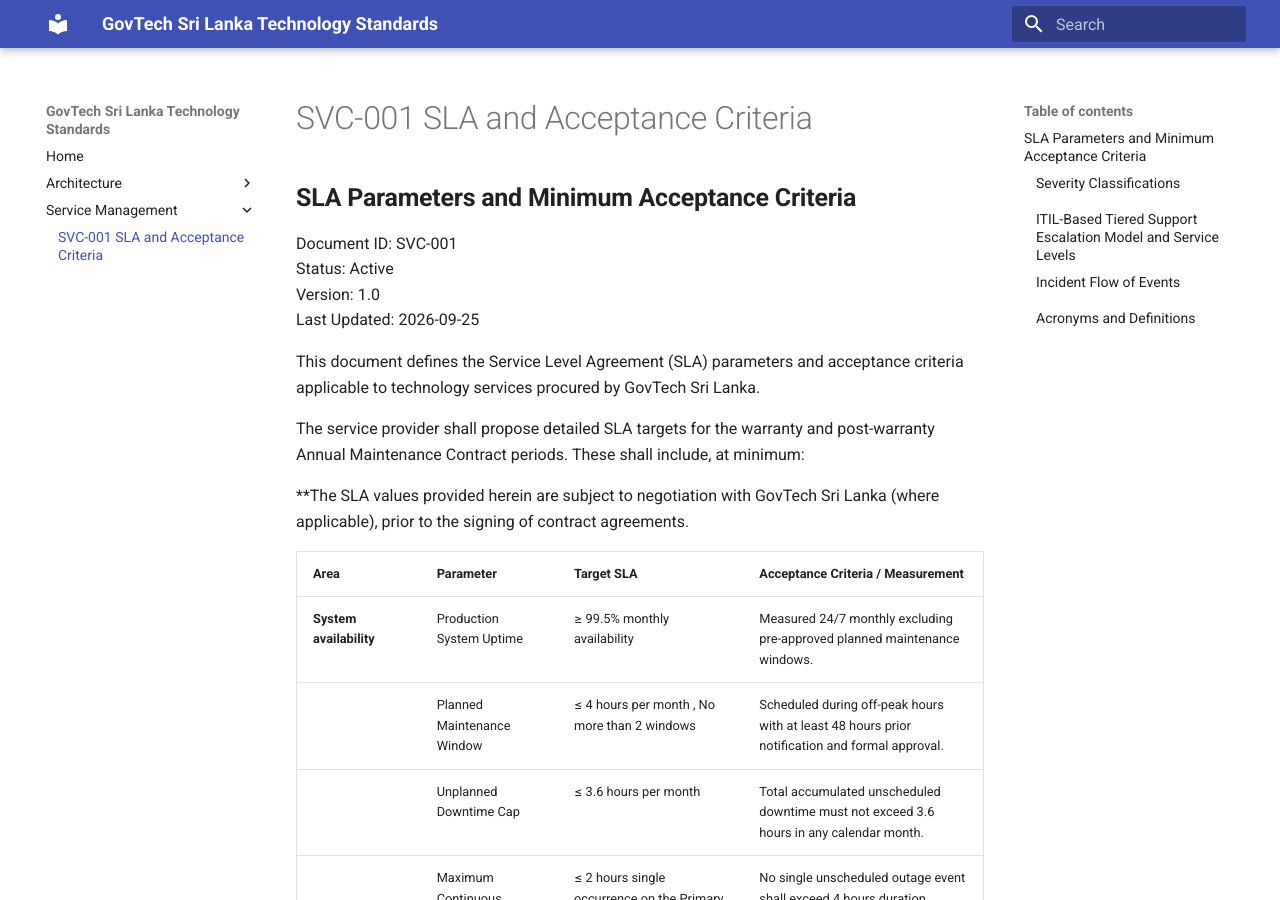
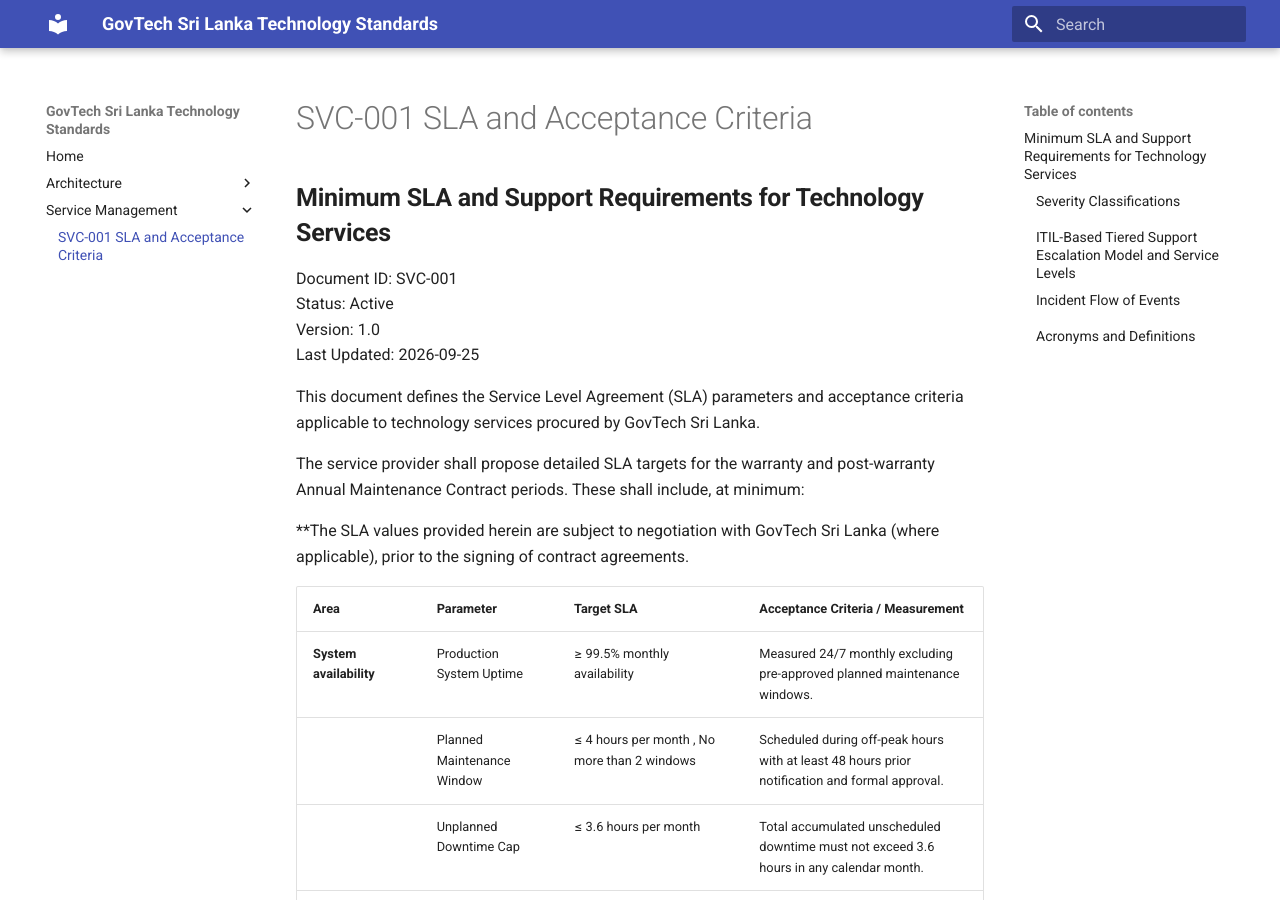
Before and after one commit to GovTech-SL/standards-guidelines, an MkDocs documentation site: the page built from docs/service-management/SVC-001-sla-and-acceptance-criteria.md, in a window 1280 px wide and 900 px high. Built offline with MkDocs 1.6.1 and Material for MkDocs 9.7.7, drawn with Linux system fonts in a browser that asks for light colours.

Commit message:
minor improvements in the doc

```diff
--- a/docs/service-management/SVC-001-sla-and-acceptance-criteria.md
+++ b/docs/service-management/SVC-001-sla-and-acceptance-criteria.md
@@ -1,4 +1,4 @@
-## **SLA Parameters and Minimum Acceptance Criteria**
+## **Minimum SLA and Support Requirements for Technology Services**
 
 Document ID: SVC-001<br>
 Status: Active<br>
```
Also changed, not shown: 1 other file.
